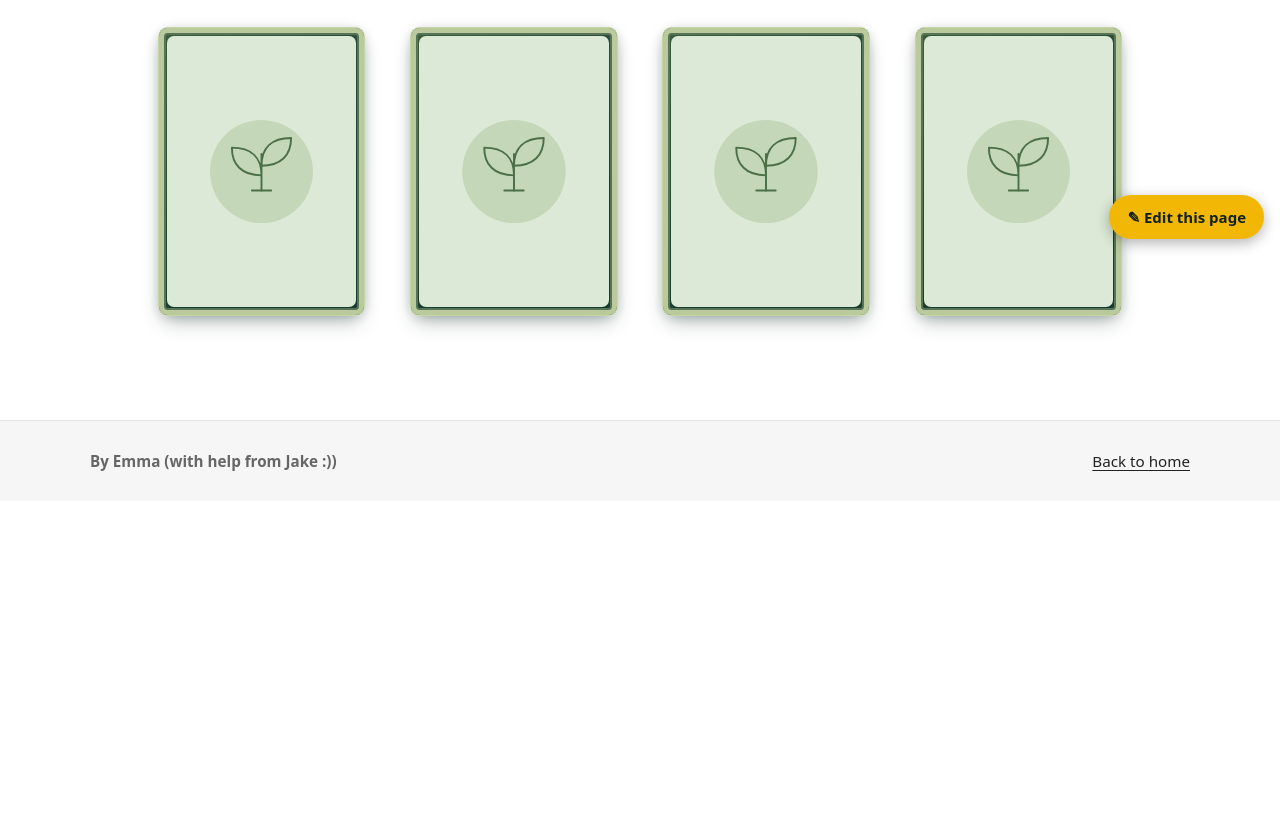
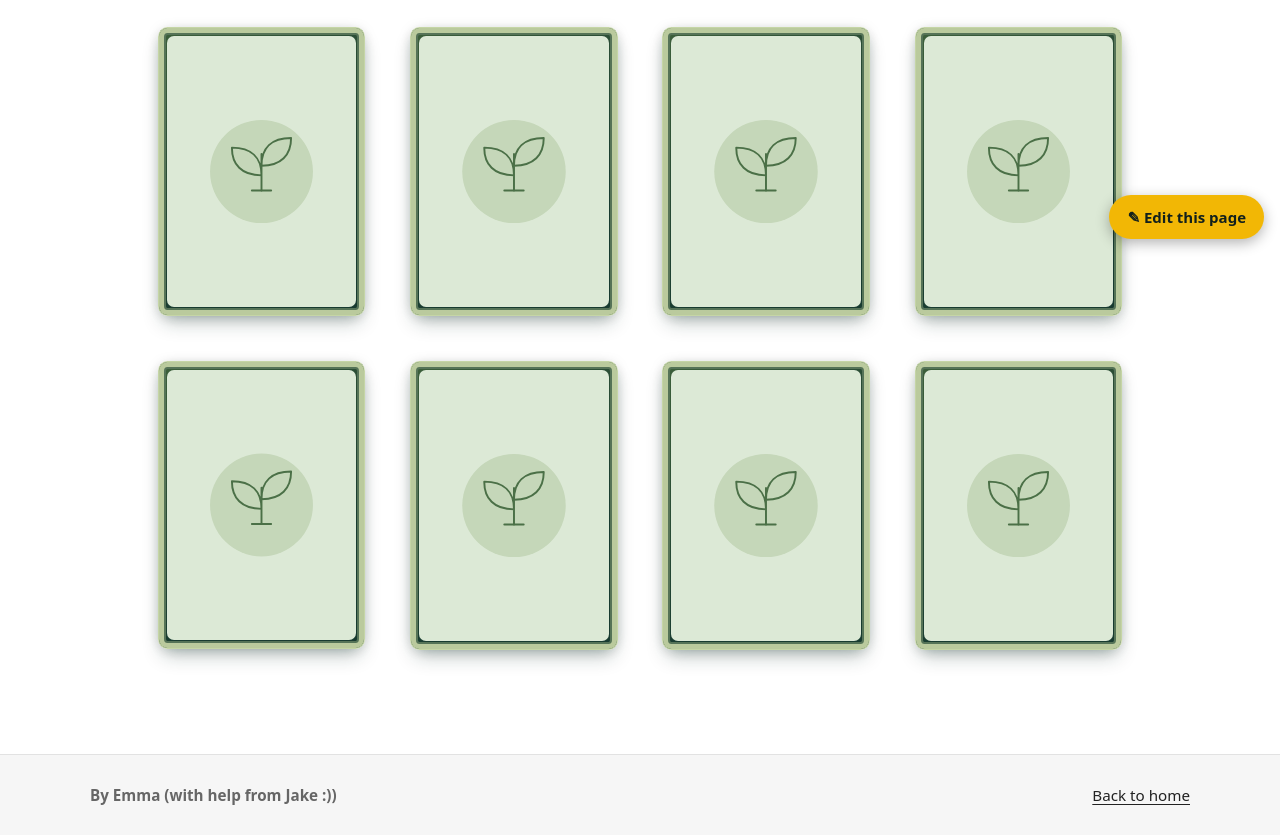
Before and after one commit to Aquawarrior7764/climate-habits, a plain HTML site: page food.html in a window 1280 px wide. Shown: the part 545-1380 px from the top of the page. Before the commit the page ends 1046 px from the top, so only its background shows below. Drawn offline with Linux system fonts and the light colour scheme.

Commit message:
Add four suggestion cards to the food game

```diff
--- a/food.html
+++ b/food.html
@@ -121,6 +121,74 @@
             </div>
             <button class="climate-card__toggle" type="button" hidden aria-pressed="false" aria-controls="food-card-4-front food-card-4-back" aria-label="Turn over food card"></button>
           </article>
+          <article class="climate-card" data-climate-card>
+            <div class="climate-card__tilt">
+              <div class="climate-card__flip">
+                <div class="climate-card__face climate-card__front" id="food-card-5-front">
+                  <img class="climate-card__art" src="images/card-art-placeholder.svg" width="600" height="840" alt="">
+                  <div class="climate-card__shine" aria-hidden="true"></div>
+                  <div class="climate-card__glare" aria-hidden="true"></div>
+                </div>
+                <div class="climate-card__face climate-card__back" id="food-card-5-back">
+                  <h3>Plant meat</h3>
+                  <p class="climate-card__body">Try eating plant meat this week</p>
+                  <div class="climate-card__glare" aria-hidden="true"></div>
+                </div>
+              </div>
+            </div>
+            <button class="climate-card__toggle" type="button" hidden aria-pressed="false" aria-controls="food-card-5-front food-card-5-back" aria-label="Turn over food card"></button>
+          </article>
+          <article class="climate-card" data-climate-card>
+            <div class="climate-card__tilt">
+              <div class="climate-card__flip">
+                <div class="climate-card__face climate-card__front" id="food-card-6-front">
+                  <img class="climate-card__art" src="images/card-art-placeholder.svg" width="600" height="840" alt="">
+                  <div class="climate-card__shine" aria-hidden="true"></div>
+                  <div class="climate-card__glare" aria-hidden="true"></div>
+                </div>
+                <div class="climate-card__face climate-card__back" id="food-card-6-back">
+                  <h3>Beans or tofu</h3>
+                  <p class="climate-card__body">Have dinner with beans or tofu</p>
+                  <div class="climate-card__glare" aria-hidden="true"></div>
+                </div>
+              </div>
+            </div>
+            <button class="climate-card__toggle" type="button" hidden aria-pressed="false" aria-controls="food-card-6-front food-card-6-back" aria-label="Turn over food card"></button>
+          </article>
+          <article class="climate-card" data-climate-card>
+            <div class="climate-card__tilt">
+              <div class="climate-card__flip">
+                <div class="climate-card__face climate-card__front" id="food-card-7-front">
+                  <img class="climate-card__art" src="images/card-art-placeholder.svg" width="600" height="840" alt="">
+                  <div class="climate-card__shine" aria-hidden="true"></div>
+                  <div class="climate-card__glare" aria-hidden="true"></div>
+                </div>
+                <div class="climate-card__face climate-card__back" id="food-card-7-back">
+                  <h3>Soy milk</h3>
+                  <p class="climate-card__body">Try soy milk or soy yogurt</p>
+                  <div class="climate-card__glare" aria-hidden="true"></div>
+                </div>
+              </div>
+            </div>
+            <button class="climate-card__toggle" type="button" hidden aria-pressed="false" aria-controls="food-card-7-front food-card-7-back" aria-label="Turn over food card"></button>
+          </article>
+          <article class="climate-card" data-climate-card>
+            <div class="climate-card__tilt">
+              <div class="climate-card__flip">
+                <div class="climate-card__face climate-card__front" id="food-card-8-front">
+                  <img class="climate-card__art" src="images/card-art-placeholder.svg" width="600" height="840" alt="">
+                  <div class="climate-card__shine" aria-hidden="true"></div>
+                  <div class="climate-card__glare" aria-hidden="true"></div>
+                </div>
+                <div class="climate-card__face climate-card__back" id="food-card-8-back">
+                  <h3>Buy local</h3>
+                  <p class="climate-card__body">Buy your meat locally. This can cut down on emissions produced by trucks and boats that bring meat from the mainland to Hawai’i</p>
+                  <div class="climate-card__glare" aria-hidden="true"></div>
+                </div>
+              </div>
+            </div>
+            <button class="climate-card__toggle" type="button" hidden aria-pressed="false" aria-controls="food-card-8-front food-card-8-back" aria-label="Turn over food card"></button>
+          </article>
         </div>
         <noscript>Both sides are shown below each other when JavaScript is off.</noscript>
       </div>
```
